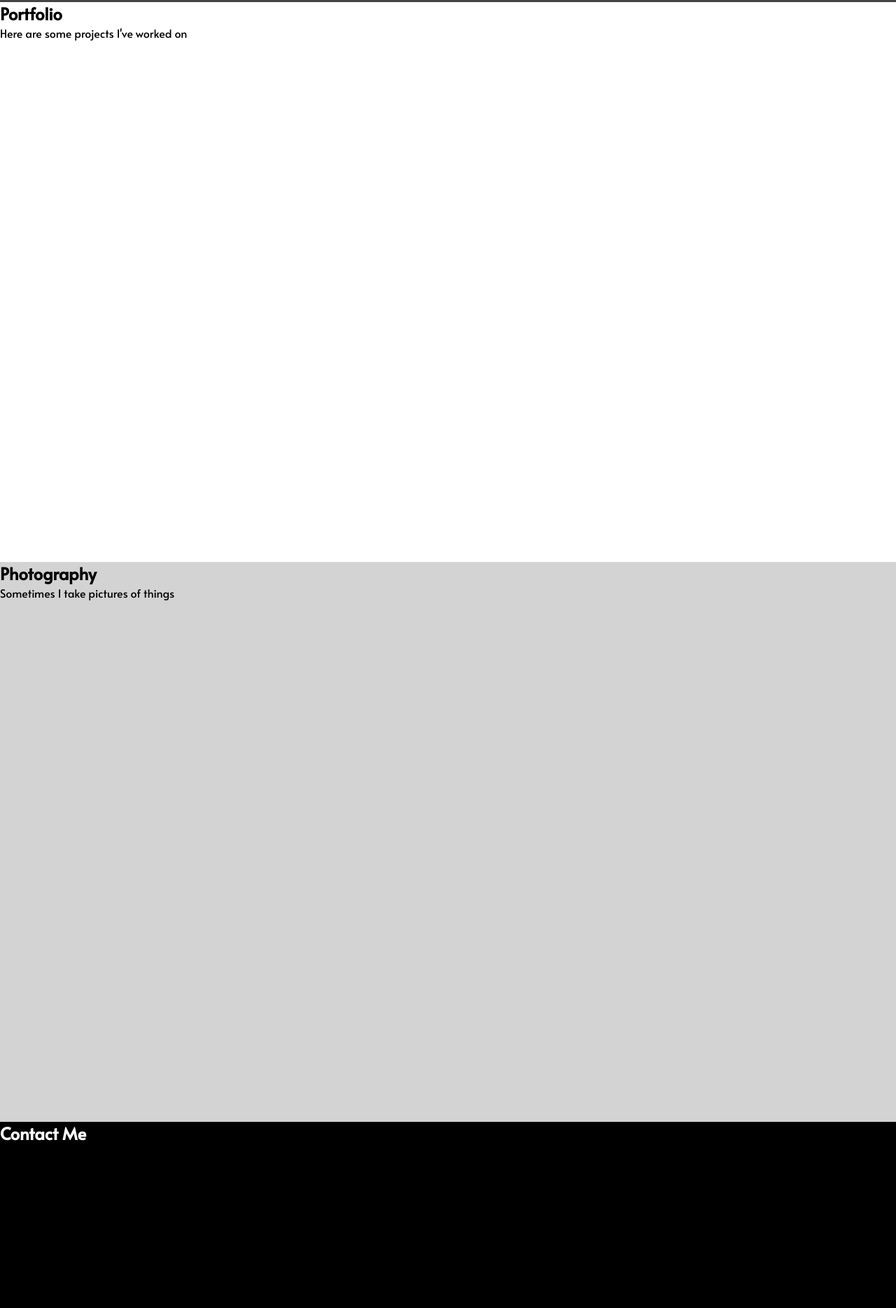
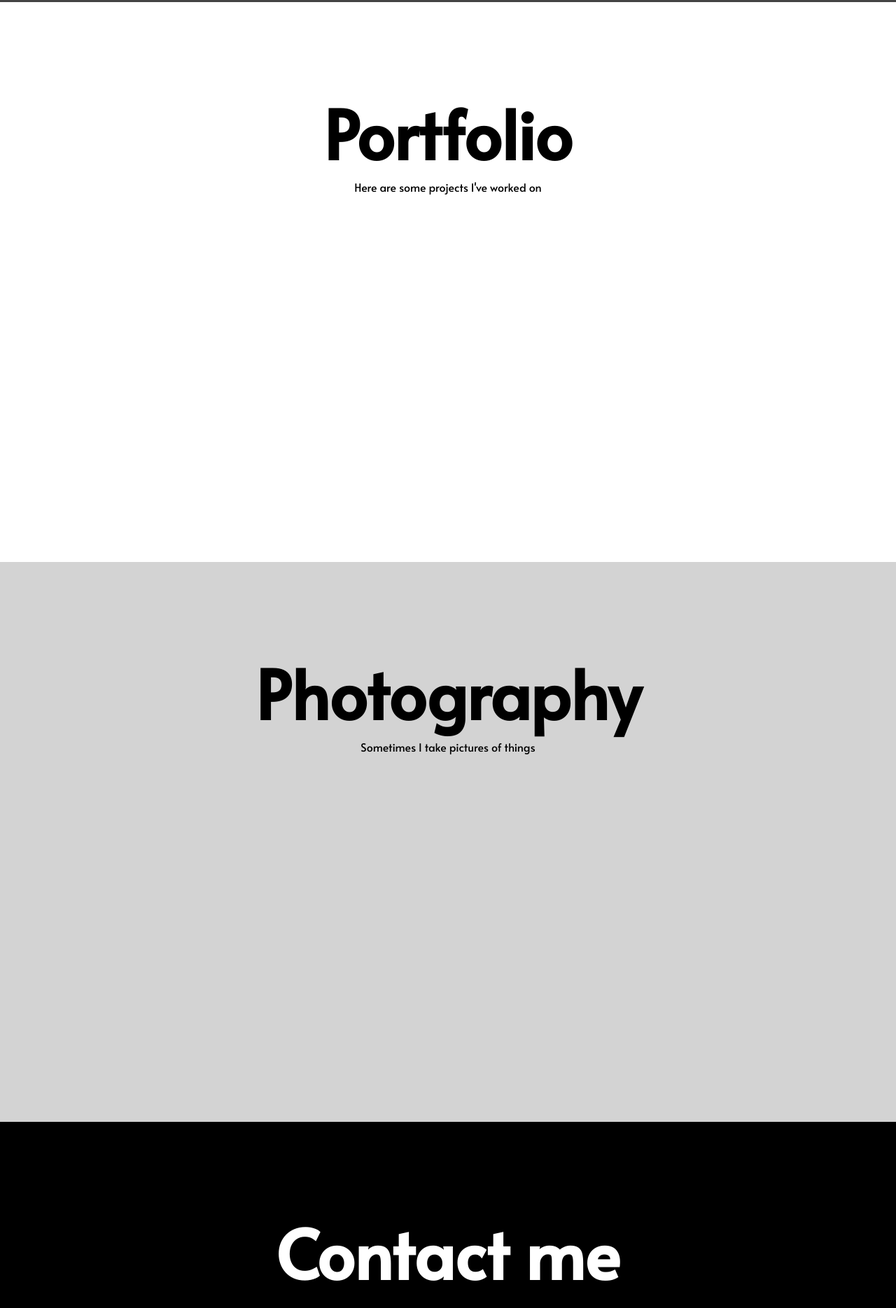
Before and after one commit to daedalus083/personalwebsite, a plain HTML site: page index.html in a window 1280 px wide. Shown: the part 797-2666 px from the top of the page at 70% size. Drawn offline with Linux system fonts and the light colour scheme.

Commit message:
more changes

```diff
--- a/index.html
+++ b/index.html
@@ -28,15 +28,21 @@
         </div>
     </div>
     <div id="portfolio">
-        <h2>Portfolio</h2>
-        <p>Here are some projects I've worked on</p>
+        <div class="section-head">
+            <h2>Portfolio</h2>
+        </div>
+        <p class="section-p">Here are some projects I've worked on</p>
     </div>
     <div id="photography">
-        <h2>Photography</h2>
-        <p>Sometimes I take pictures of things</p>
+        <div class="section-head">
+            <h2>Photography</h2>
+        </div>
+        <p class="section-p">Sometimes I take pictures of things</p>
     </div>
     <div id="contact">
-        <h2>Contact Me</h2>
+        <div class="section-head">
+            <h2>Contact me</h2>
+        </div>
     </div>
 </body>
 </html>
--- a/styles.css
+++ b/styles.css
@@ -44,12 +44,24 @@ body {
     padding-left: 5vw;
 }
 
+@media (max-width: 1280px) {
+    #mainDiv h1 {
+        font-size: 350%;
+    }
+}
+
 #mainDiv p {
     grid-column: 2 / 4;
     grid-row: 3 / 4;
     font-size: 150%;
     padding-left: 5vw;
     padding-right: 4vw;
+}
+
+@media (max-width: 1280px) {
+    #mainDiv p {
+        font-size: 120%;
+    }
 }
 
 #secondDiv {
@@ -72,15 +84,27 @@ body {
 
 #portfolio {
     min-height: 100vh;
+    padding-top: 15vh;
+}
+
+.section-head h2 {
+    text-align: center;
+    font-size: 600%;
+}
+
+.section-p {
+    text-align: center;
 }
 
 #photography {
     min-height: 100vh;
     background-color: lightgrey;
+    padding-top: 15vh;
 }
 
 #contact {
     min-height: 100vh;
     background-color: black;
     color: white;
+    padding-top: 15vh;
 }
```
